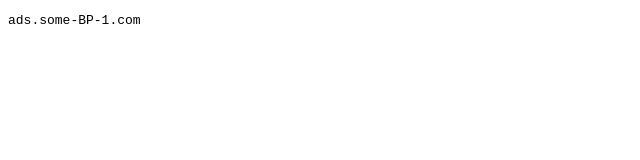
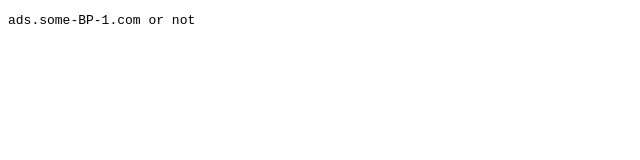
Before and after one commit to nmpina/snhb-some-BP-1.com, a plain HTML site: page index.html in a window 1280 px wide. Shown: the full height of the page, 0-640 px from the left. Drawn offline with Linux system fonts and the light colour scheme.

Commit message:
Update index.html

```diff
--- a/index.html
+++ b/index.html
@@ -12,6 +12,6 @@
     </head>
     <body>
         <div></div>
-        <pre>ads.some-BP-1.com</pre>
+        <pre>ads.some-BP-1.com or not</pre>
     </body>
 </html>
```
